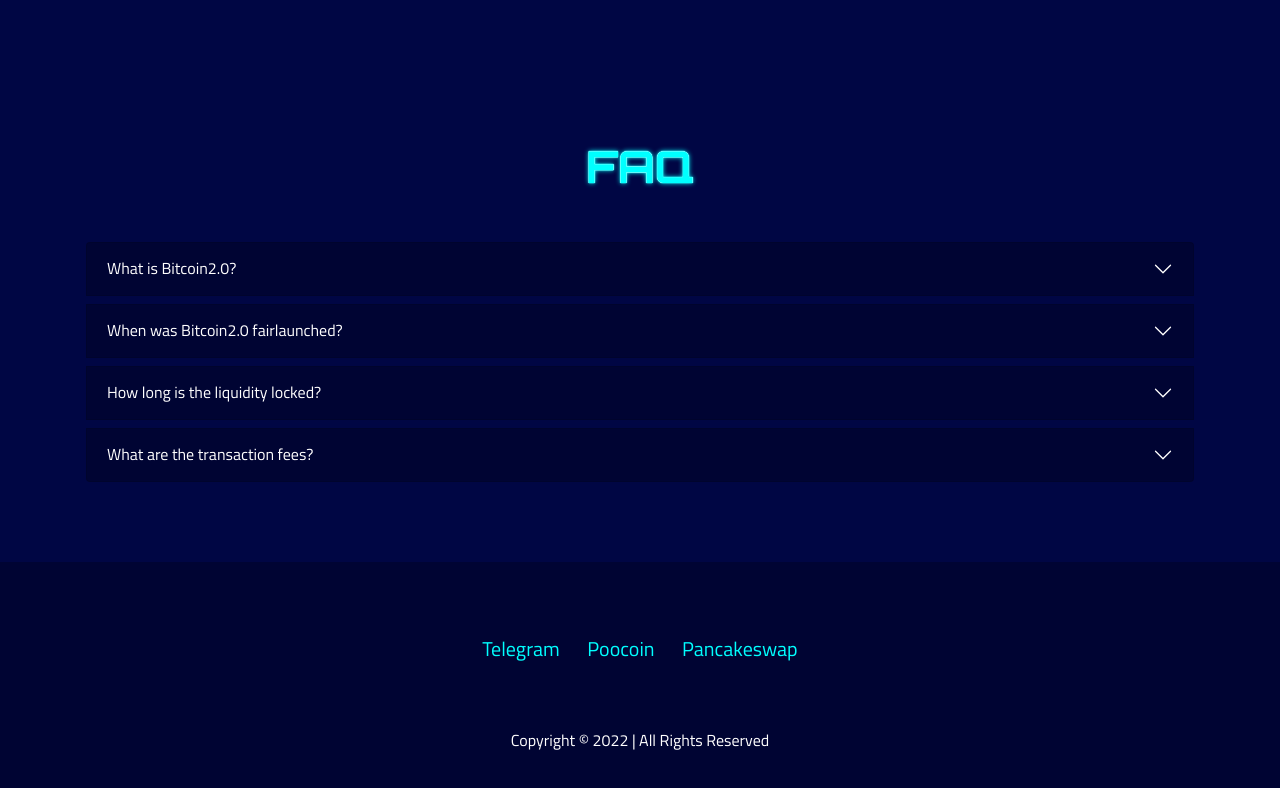
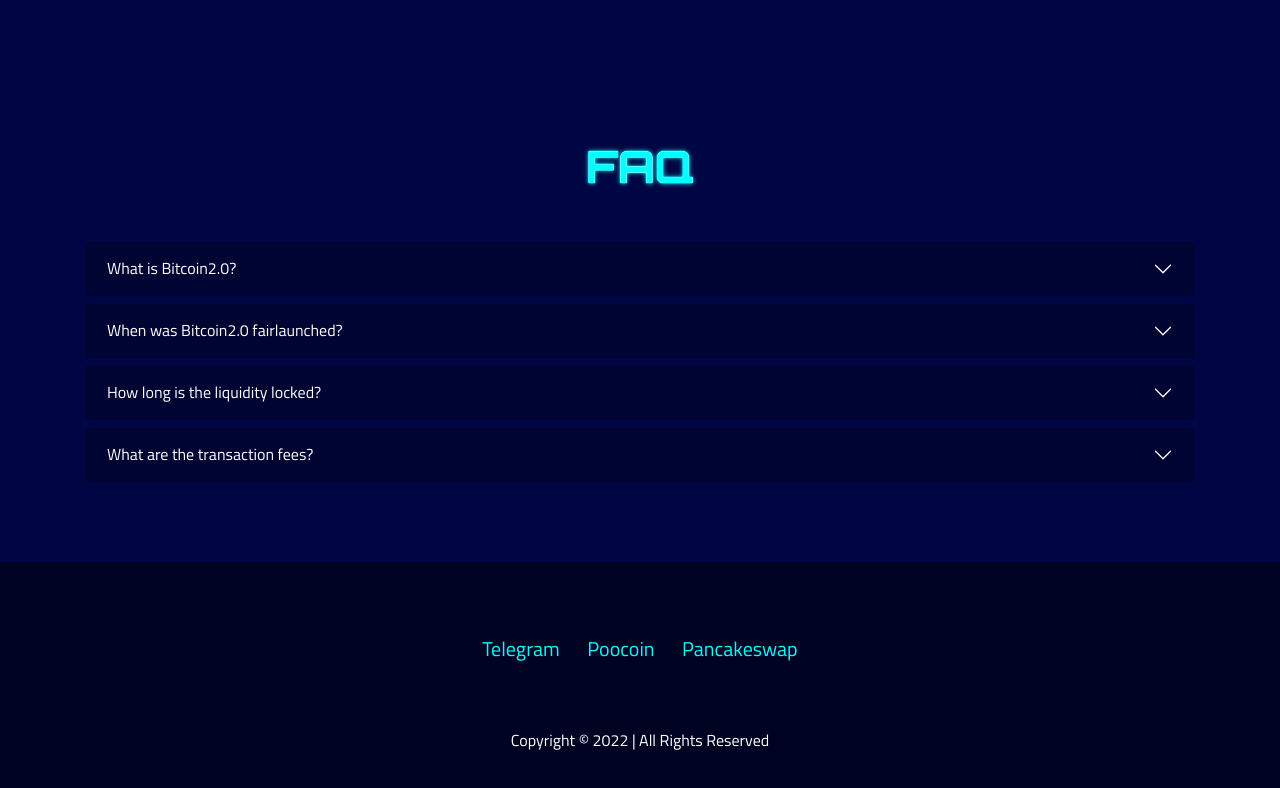
Before and after one commit to bitcoinvtwogithub/bitcoinvtwogithub.github.io, a plain HTML site: page index.html in a window 1280 px wide. Shown: the part 3484-4272 px from the top of the page. Drawn offline with nearby package versions, Linux system fonts and the light colour scheme.

Commit message:
Update index.html

```diff
--- a/index.html
+++ b/index.html
@@ -443,7 +443,7 @@
 /* FOOTER SECTION */
 
 .footer-section{
-background:#000433;
+background:#000222;
 }
 
 .footer-container{
```
